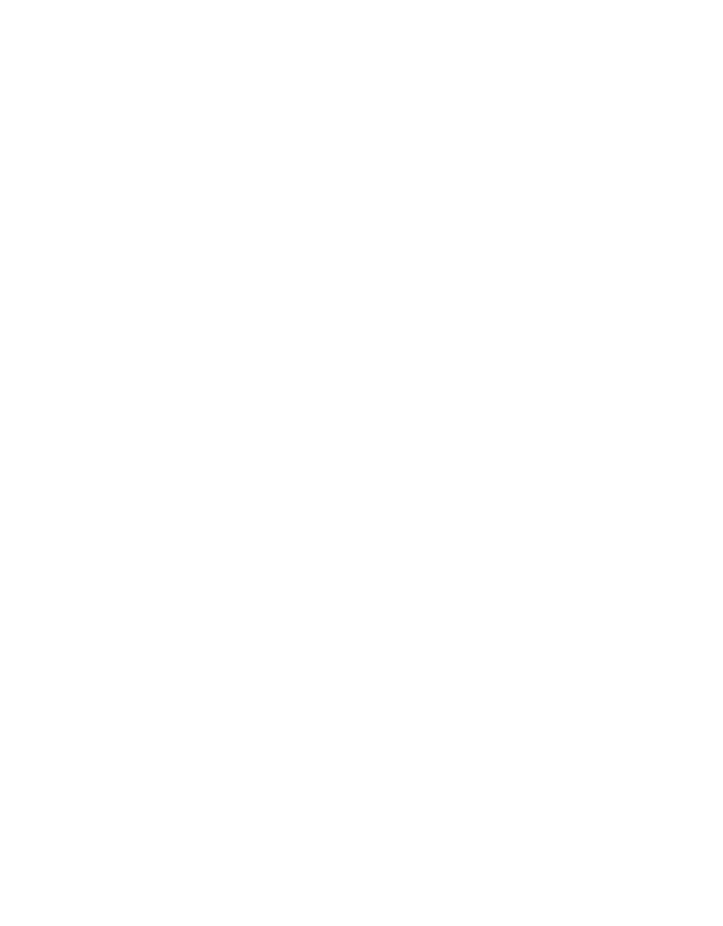
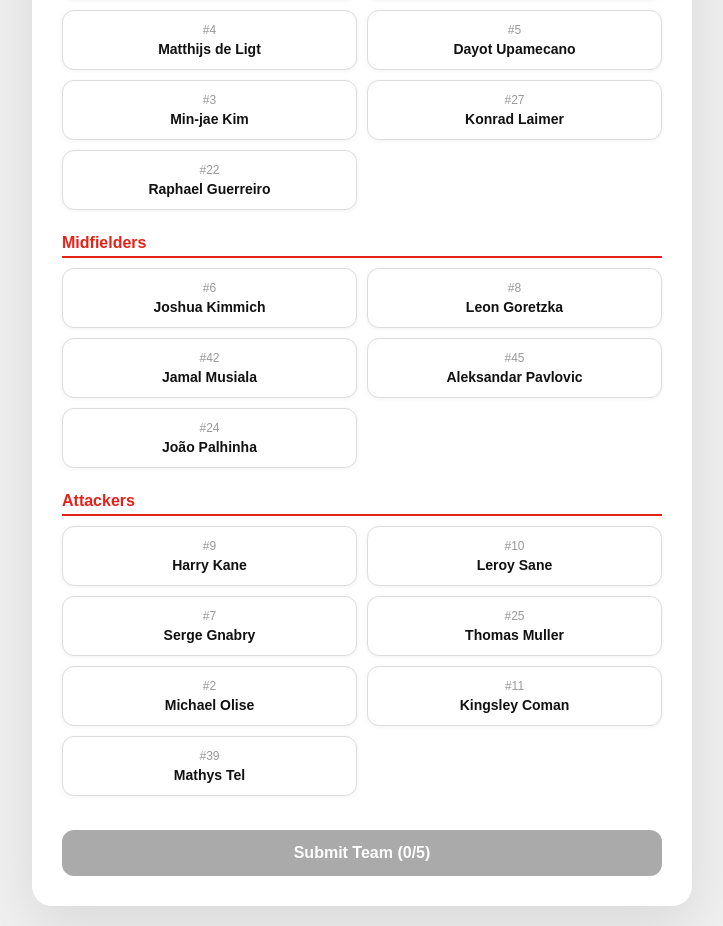
Before and after one commit to Shiko2007/AWS-Bundesliga-Hackathon-2026, a React (Create React App) app in the folder myapp/: page /players in a window 1280 px wide. Before the commit this address had no page. Shown: the part 502-1428 px from the top of the page, without its empty margins (278-1001 px from the left). Before the commit the page ends 800 px from the top, so only its background shows below. Built offline with nearby package versions, Linux system fonts and the light colour scheme.

Commit message:
my changes

```diff
--- a/myapp/src/App.tsx
+++ b/myapp/src/App.tsx
@@ -1,12 +1,15 @@
 import { Routes, Route } from 'react-router-dom';
 import Login from './Login';
 import Signup from './Signup';
+import Players from './Players'
+
 
 function App() {
   return (
     <Routes>
       <Route path="/" element={<Login />} />
       <Route path="/signup" element={<Signup />} />
+      <Route path="/players" element={<Players />} />
     </Routes>
   );
 }
--- /dev/null
+++ b/myapp/src/Players.tsx
@@ -0,0 +1,283 @@
+import React, { useState } from 'react';
+import bundesligaLogo from './assets/logos/Bundesliga.png';
+
+function Players() {
+  const [selectedPlayers, setSelectedPlayers] = useState<any[]>([])  // now an array
+  const [message, setMessage] = useState('')
+  const [submitted, setSubmitted] = useState(false)
+
+  const players = [
+    { id: "DFL-OBJ-0001", firstName: "Manuel", lastName: "Neuer", number: 1, position: "goalkeeper" },
+    { id: "DFL-OBJ-0002", firstName: "Sven", lastName: "Ulreich", number: 26, position: "goalkeeper" },
+    { id: "DFL-OBJ-0003", firstName: "Daniel", lastName: "Peretz", number: 37, position: "goalkeeper" },
+    { id: "DFL-OBJ-0004", firstName: "Alphonso", lastName: "Davies", number: 19, position: "defender" },
+    { id: "DFL-OBJ-0005", firstName: "Noussair", lastName: "Mazraoui", number: 40, position: "defender" },
+    { id: "DFL-OBJ-0006", firstName: "Matthijs", lastName: "de Ligt", number: 4, position: "defender" },
+    { id: "DFL-OBJ-0007", firstName: "Dayot", lastName: "Upamecano", number: 5, position: "defender" },
+    { id: "DFL-OBJ-0008", firstName: "Min-jae", lastName: "Kim", number: 3, position: "defender" },
+    { id: "DFL-OBJ-0009", firstName: "Konrad", lastName: "Laimer", number: 27, position: "defender" },
+    { id: "DFL-OBJ-0010", firstName: "Raphael", lastName: "Guerreiro", number: 22, position: "defender" },
+    { id: "DFL-OBJ-0011", firstName: "Joshua", lastName: "Kimmich", number: 6, position: "midfielder" },
+    { id: "DFL-OBJ-0012", firstName: "Leon", lastName: "Goretzka", number: 8, position: "midfielder" },
+    { id: "DFL-OBJ-0013", firstName: "Jamal", lastName: "Musiala", number: 42, position: "midfielder" },
+    { id: "DFL-OBJ-0014", firstName: "Aleksandar", lastName: "Pavlovic", number: 45, position: "midfielder" },
+    { id: "DFL-OBJ-0015", firstName: "João", lastName: "Palhinha", number: 24, position: "midfielder" },
+    { id: "DFL-OBJ-0016", firstName: "Harry", lastName: "Kane", number: 9, position: "attacker" },
+    { id: "DFL-OBJ-0017", firstName: "Leroy", lastName: "Sane", number: 10, position: "attacker" },
+    { id: "DFL-OBJ-0018", firstName: "Serge", lastName: "Gnabry", number: 7, position: "attacker" },
+    { id: "DFL-OBJ-0019", firstName: "Thomas", lastName: "Muller", number: 25, position: "attacker" },
+    { id: "DFL-OBJ-0020", firstName: "Michael", lastName: "Olise", number: 2, position: "attacker" },
+    { id: "DFL-OBJ-0021", firstName: "Kingsley", lastName: "Coman", number: 11, position: "attacker" },
+    { id: "DFL-OBJ-0022", firstName: "Mathys", lastName: "Tel", number: 39, position: "attacker" },
+  ]
+
+  const goalkeepers = players.filter(p => p.position === "goalkeeper")
+  const defenders = players.filter(p => p.position === "defender")
+  const midfielders = players.filter(p => p.position === "midfielder")
+  const attackers = players.filter(p => p.position === "attacker")
+
+  function handlePlayerClick(player: any) {
+    const alreadySelected = selectedPlayers.find(p => p.id === player.id)
+
+    if (alreadySelected) {
+      // clicking again deselects the player
+      setSelectedPlayers(selectedPlayers.filter(p => p.id !== player.id))
+    } else {
+      // only allow up to 5 selections
+      if (selectedPlayers.length >= 5) {
+        setMessage("❌ You can only select 5 players!")
+        return
+      }
+      setSelectedPlayers([...selectedPlayers, player])
+    }
+    setMessage('')
+  }
+
+  async function handleSubmit() {
+    if (selectedPlayers.length !== 5) {
+      setMessage("❌ Please select exactly 5 players")
+      return
+    }
+
+    try {
+      const response = await fetch("http://localhost:4000/api/players", {
+        method: "POST",
+        headers: { "Content-Type": "application/json" },
+        body: JSON.stringify({ players: selectedPlayers })
+      })
+      const data = await response.json()
+
+      if (data.success) {
+        setSubmitted(true)
+        setMessage("✅ Team submitted successfully!")
+        console.log("✅ Submitted players:", selectedPlayers)
+      } else {
+        setMessage("❌ Something went wrong")
+      }
+    } catch (err) {
+      setMessage("❌ Could not connect to server")
+    }
+  }
+
+  const renderGroup = (title: string, group: any[]) => (
+    <div style={styles.group}>
+      <h2 style={styles.groupTitle}>{title}</h2>
+      <div style={styles.buttonGrid}>
+        {group.map(player => {
+          const isSelected = selectedPlayers.find(p => p.id === player.id)
+          return (
+            <button
+              key={player.id}
+              onClick={() => handlePlayerClick(player)}
+              style={{
+                ...styles.playerButton,
+                ...(isSelected ? styles.playerButtonSelected : {})
+              }}
+            >
+              <span style={styles.playerNumber}>#{player.number}</span>
+              <span style={styles.playerName}>{player.firstName} {player.lastName}</span>
+            </button>
+          )
+        })}
+      </div>
+    </div>
+  )
+
+  return (
+    <div style={styles.screen}>
+      <div style={styles.container}>
+        <div style={styles.topBar}>
+          <img src={bundesligaLogo} alt="Bundesliga logo" style={styles.logo} />
+        </div>
+
+        <h1 style={styles.title}>Bayern Munich Squad</h1>
+        <p style={styles.subtitle}>Select 5 players ({selectedPlayers.length}/5 selected)</p>
+
+        {message && <p style={styles.message}>{message}</p>}
+
+        {/* Shows selected players at the top */}
+        {selectedPlayers.length > 0 && (
+          <div style={styles.selectedList}>
+            <p style={styles.selectedTitle}>Your selection:</p>
+            {selectedPlayers.map(p => (
+              <span key={p.id} style={styles.selectedTag}>
+                #{p.number} {p.firstName} {p.lastName}
+              </span>
+            ))}
+          </div>
+        )}
+
+        {renderGroup("Goalkeepers", goalkeepers)}
+        {renderGroup("Defenders", defenders)}
+        {renderGroup("Midfielders", midfielders)}
+        {renderGroup("Attackers", attackers)}
+
+        <button
+          onClick={handleSubmit}
+          disabled={selectedPlayers.length !== 5 || submitted}
+          style={{
+            ...styles.submitButton,
+            ...(selectedPlayers.length !== 5 || submitted ? styles.submitButtonDisabled : {})
+          }}
+        >
+          {submitted ? "✅ Submitted!" : `Submit Team (${selectedPlayers.length}/5)`}
+        </button>
+
+      </div>
+    </div>
+  )
+}
+
+const styles: { [key: string]: React.CSSProperties } = {
+  screen: {
+    minHeight: '100vh',
+    backgroundColor: '#f0f0f0',
+    fontFamily: 'sans-serif',
+    padding: '20px',
+  },
+  container: {
+    maxWidth: '600px',
+    margin: '0 auto',
+    backgroundColor: '#fff',
+    borderRadius: '20px',
+    padding: '30px',
+    boxShadow: '0 20px 60px rgba(0,0,0,0.1)',
+  },
+  topBar: {
+    display: 'flex',
+    justifyContent: 'center',
+    marginBottom: '10px',
+  },
+  logo: {
+    width: '80px',
+    height: '80px',
+    objectFit: 'contain',
+  },
+  title: {
+    fontSize: '24px',
+    fontWeight: '700',
+    color: '#111',
+    textAlign: 'center',
+    marginBottom: '4px',
+  },
+  subtitle: {
+    textAlign: 'center',
+    fontSize: '14px',
+    color: '#777',
+    marginBottom: '16px',
+  },
+  message: {
+    textAlign: 'center',
+    fontSize: '14px',
+    color: '#E32219',
+    marginBottom: '10px',
+  },
+  selectedList: {
+    backgroundColor: '#fdecea',
+    borderRadius: '12px',
+    padding: '12px',
+    marginBottom: '16px',
+    display: 'flex',
+    flexWrap: 'wrap',
+    gap: '8px',
+    alignItems: 'center',
+  },
+  selectedTitle: {
+    fontSize: '13px',
+    fontWeight: '700',
+    color: '#E32219',
+    margin: '0',
+    width: '100%',
+  },
+  selectedTag: {
+    backgroundColor: '#E32219',
+    color: '#fff',
+    borderRadius: '20px',
+    padding: '4px 10px',
+    fontSize: '12px',
+    fontWeight: '600',
+  },
+  group: {
+    marginBottom: '24px',
+  },
+  groupTitle: {
+    fontSize: '16px',
+    fontWeight: '700',
+    color: '#E32219',
+    marginBottom: '10px',
+    borderBottom: '2px solid #E32219',
+    paddingBottom: '4px',
+  },
+  buttonGrid: {
+    display: 'grid',
+    gridTemplateColumns: '1fr 1fr',
+    gap: '10px',
+  },
+  playerButton: {
+    display: 'flex',
+    flexDirection: 'column',
+    alignItems: 'center',
+    padding: '12px',
+    backgroundColor: '#fff',
+    border: '1px solid #ddd',
+    borderRadius: '12px',
+    cursor: 'pointer',
+    boxShadow: '0 1px 4px rgba(0,0,0,0.06)',
+    transition: 'all 0.2s ease',
+  },
+  playerButtonSelected: {
+    backgroundColor: '#E32219',
+    color: '#fff',
+    border: '1px solid #E32219',
+  },
+  playerNumber: {
+    fontSize: '12px',
+    color: '#999',
+    marginBottom: '4px',
+  },
+  playerName: {
+    fontSize: '14px',
+    fontWeight: '600',
+    color: '#111',
+    textAlign: 'center',
+  },
+  submitButton: {
+    width: '100%',
+    padding: '14px',
+    fontSize: '16px',
+    fontWeight: '700',
+    backgroundColor: '#E32219',
+    color: '#fff',
+    border: 'none',
+    borderRadius: '12px',
+    cursor: 'pointer',
+    marginTop: '10px',
+    transition: 'background-color 0.2s ease',
+  },
+  submitButtonDisabled: {
+    backgroundColor: '#aaa',
+    cursor: 'not-allowed',
+  },
+}
+
+export default Players
--- a/myapp/src/Signup.tsx
+++ b/myapp/src/Signup.tsx
@@ -1,5 +1,4 @@
 import React, { useEffect, useRef, useState } from 'react';
-import { Link } from 'react-router-dom';
 import bundesligaLogo from './assets/logos/Bundesliga.png';
 import bayernLogo from './assets/logos/Bayern.png';
 import dortmundLogo from './assets/logos/Dortmund.png';
@@ -20,6 +19,8 @@ import stpauliLogo from './assets/logos/St.Pauli.png';
 import hsvLogo from './assets/logos/Hamburg.png';
 import kolnLogo from './assets/logos/Koln.png';
 
+import { Link, useNavigate } from 'react-router-dom';
+
 function Signup() {
   const [firstName, setFirstName] = useState('');
   const [lastName, setLastName] = useState('');
@@ -33,6 +34,7 @@ function Signup() {
   const [loading, setLoading] = useState(false);  // tracks if request is in progress
 
   const dropdownRef = useRef<HTMLDivElement | null>(null);
+   const navigate = useNavigate()
 
   const teams = [
     { name: 'Bayern Munich', logo: bayernLogo },
@@ -62,7 +64,7 @@ function Signup() {
     setIsDropdownOpen(false);
   };
 
-  async function handleSignup() {
+ async function handleSignup() {
     // Check all fields are filled
     if (!firstName || !lastName || !email || !password || !confirmationPassword || !favoriteTeam) {
       setError('Please fill in all fields')
@@ -89,7 +91,7 @@ function Signup() {
 
       if (data.success) {
         console.log("Registered successfully!", data)
-        // e.g. redirect to login: navigate("/")
+        navigate("/players")   // ← only this line changed
       } else {
         setError(data.error || "Signup failed")
         console.log("Signup failed:", data.error)
```
Also changed, not shown: 1 other file (tests, documents, lock files or other folders).
